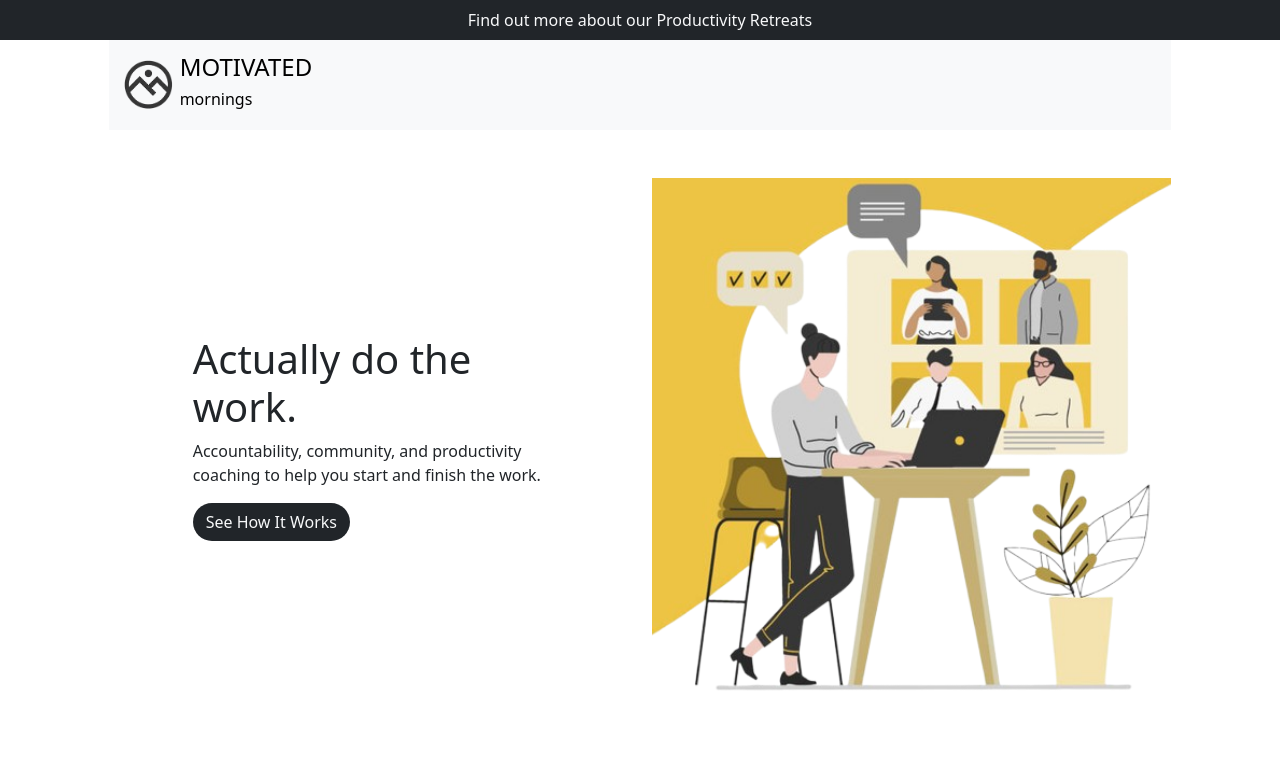
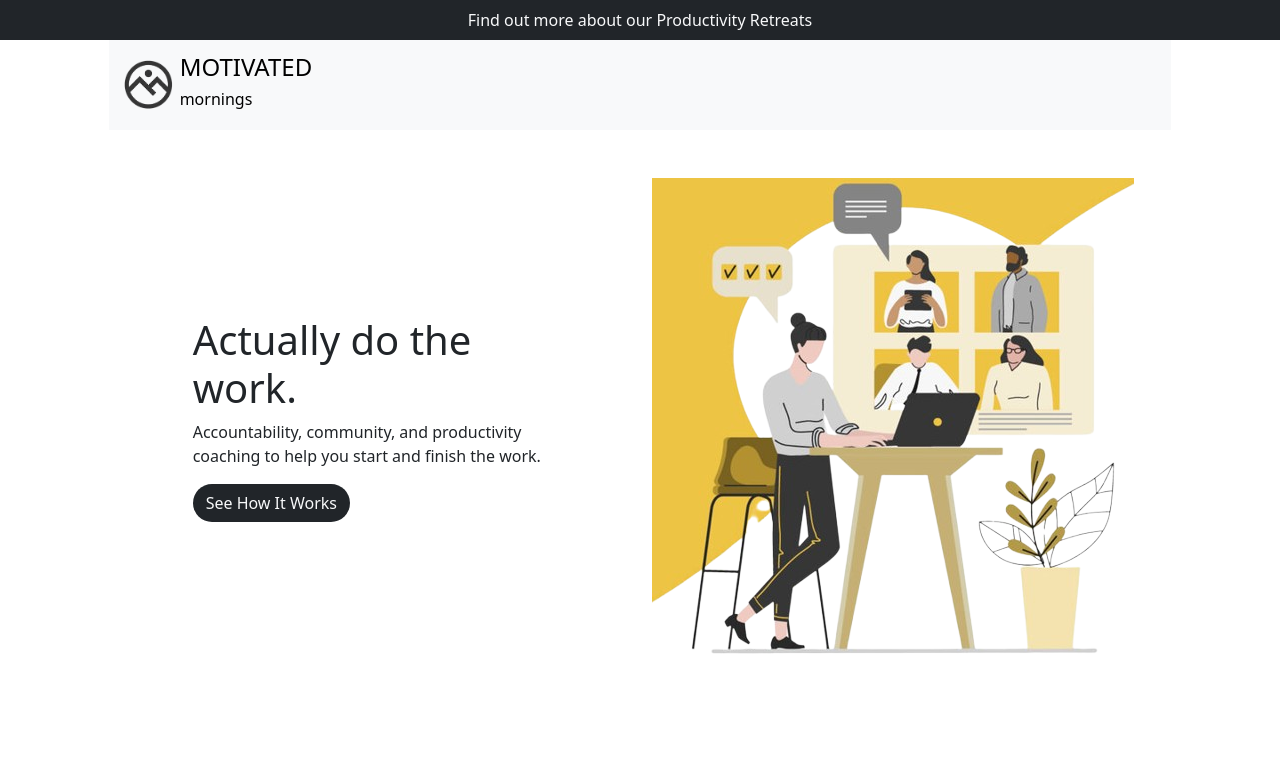
Before and after one commit to Ajith369369/motivated-mornings-frontend, a React (Vite) app: page / in a window 1280 px wide. Shown: the top 772 px of the page. Built offline with nearby package versions, Linux system fonts and the light colour scheme.

Commit message:
Change image height.

```diff
--- a/src/components/Header.css
+++ b/src/components/Header.css
@@ -7,6 +7,6 @@
   width: 55px;
 }
 
-img {
-  width: 100%;
+#actually img {
+  height: 160px;
 }
```
